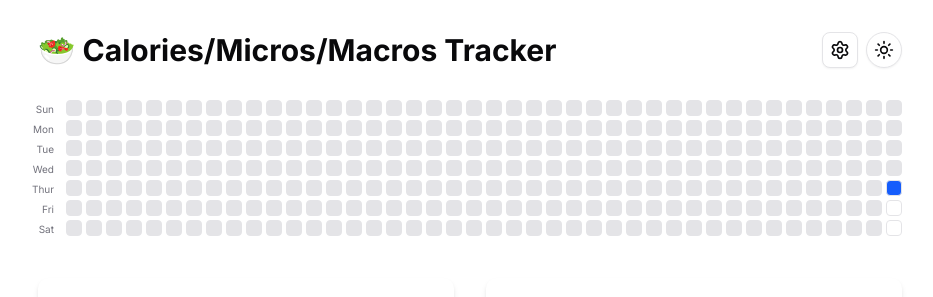
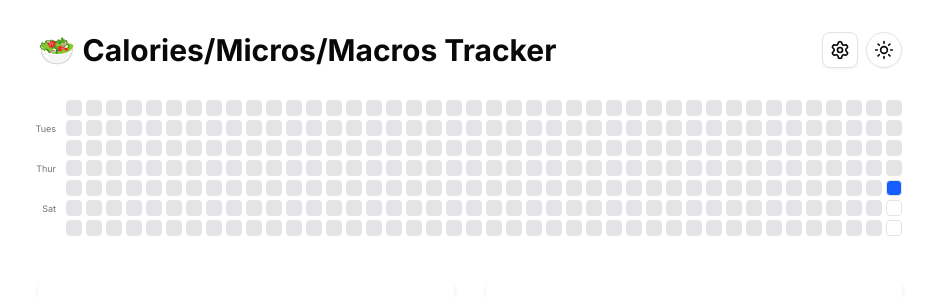
Before and after one commit to ensured/calorie-tracker, a Next.js app: page / in a window 1280 px wide. Shown: the top 297 px of the page, without its empty margins (170-1103 px from the left). Built offline with nearby package versions, Linux system fonts and the light colour scheme.

Commit message:
Enhance DailySummary component with loading state and update tooltip labels in CustomHeatmap for better clarity.

```diff
--- a/app/components/CustomHeatmap.tsx
+++ b/app/components/CustomHeatmap.tsx
@@ -78,9 +78,9 @@ const CustomHeatmap: React.FC<CustomHeatmapProps> = ({ values, selectedDate, onS
         <TooltipProvider delayDuration={50}>
             <div className="relative w-full" style={{ height: '9.6rem' }}>
                 {/* Absolutely positioned weekday labels */}
-                <div style={{ position: 'absolute', left: '-32px', top: '-7px', height: '100%', display: 'flex', flexDirection: 'column', gap: '4px', justifyContent: 'center', pointerEvents: 'none' }}>
-                    {['Sun', 'Mon', 'Tue', 'Wed', 'Thur', 'Fri', 'Sat'].map((label, i) => (
-                        <div key={i} style={{ height: '16px', width: '28px', display: 'flex', alignItems: 'center', justifyContent: 'flex-end', fontSize: '10px', color: 'var(--muted-foreground)', userSelect: 'none', paddingRight: '4px' }}>
+                <div style={{ position: 'absolute', left: '-30px', top: '-8px', height: '100%', display: 'flex', flexDirection: 'column', gap: '4px', justifyContent: 'center', pointerEvents: 'none' }}>
+                    {['', 'Tues', '', 'Thur', '', 'Sat', ''].map((label, i) => (
+                        <div key={i} style={{ height: '16px', width: '28px', display: 'flex', alignItems: 'center', justifyContent: 'flex-end', fontSize: '9px', color: 'var(--muted-foreground)', userSelect: 'none', paddingRight: '4px' }}>
                             {label}
                         </div>
                     ))}
--- a/app/components/DailySummary.tsx
+++ b/app/components/DailySummary.tsx
@@ -10,6 +10,7 @@ import {
   TooltipTrigger,
 } from '@/components/ui/tooltip';
 import { Info } from 'lucide-react';
+import { Skeleton } from '@/components/ui/skeleton';
 
 interface Totals {
   calories: number;
@@ -38,9 +39,11 @@ const nutrientSuggestions: { [key: string]: string } = {
 export default function DailySummary({
   totals,
   dailyTargets,
+  loading = false,
 }: {
   totals: Totals;
   dailyTargets: DailyTargets;
+  loading?: boolean;
 }) {
   const macroCalories = totals.protein * 4 + totals.carbs * 4 + totals.fats * 9;
   const proteinPercent = Math.round((totals.protein * 4) / Math.max(macroCalories, 1) * 100);
@@ -95,13 +98,18 @@ export default function DailySummary({
 
   return (
     <div className="p-6 bg-card text-card-foreground rounded-lg shadow-md">
-      {macroCalories > 0 && (
-          <div className="mb-6">
-           <h3 className="text-lg font-semibold">Macros Breakdown</h3>
-           <div className="text-sm text-muted-foreground">
-             {proteinPercent}% Protein | {carbPercent}% Carbs | {fatPercent}% Fats
-           </div>
+      {loading ? (
+        <div className="mb-6">
+          <Skeleton className="h-6 w-40 mb-2" />
+          <Skeleton className="h-4 w-56" />
+        </div>
+      ) : macroCalories > 0 && (
+        <div className="mb-6">
+          <h3 className="text-lg font-semibold">Macros Breakdown</h3>
+          <div className="text-sm text-muted-foreground">
+            {proteinPercent}% Protein | {carbPercent}% Carbs | {fatPercent}% Fats
           </div>
+        </div>
       )}
 
       <div className="space-y-4">
--- a/app/page.tsx
+++ b/app/page.tsx
@@ -67,7 +67,7 @@ export default function Home() {
   const foodInputRef = useRef<HTMLInputElement>(null);
   const autoAddTimeout = useRef<NodeJS.Timeout | null>(null);
 
-  // Load foods and targets from localStorage on component mount or when selectedDate changes
+  // Load foods and targets from localStorage on component true or when selectedDate changes
   useEffect(() => {
     setLoadingFoods(true);
     const key = `foods_${formatDateKey(selectedDate)}`;
@@ -356,7 +356,7 @@ export default function Home() {
 
           {/* Daily Summary */}
           <div className="mt-8">
-            <DailySummary totals={totals} dailyTargets={dailyTargets} />
+            <DailySummary totals={totals} dailyTargets={dailyTargets} loading={loadingFoods} />
           </div>
         </div>
       </div>
```
